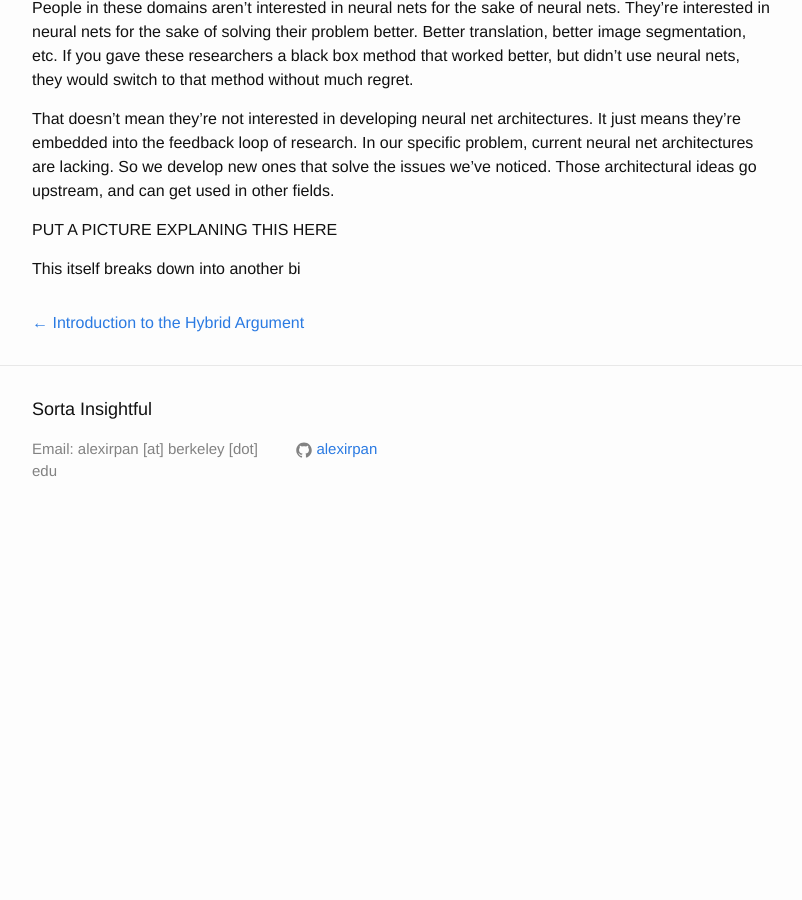
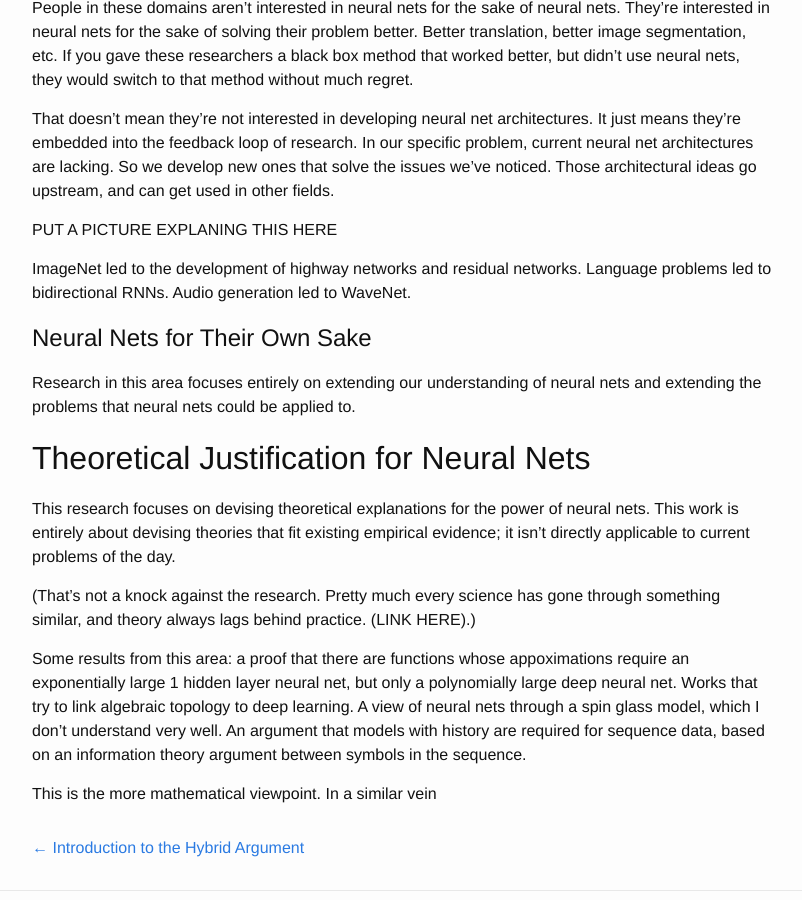
Before and after one commit to alexirpan/alexirpan.github.io, a Jekyll site: the page built from _posts/2016-12-17-dl-philosophy.markdown, in a window 1280 px wide and 900 px high, scrolled down 7739 px. Shown: the whole window, without its empty margins (238-1040 px from the left). Built offline with Jekyll 4.4.1, drawn with Linux system fonts in a browser that asks for light colours; before the commit the page ends 8282 px from its top, so only the background shows below that.

Commit message:
More progress

```diff
--- a/_posts/2016-12-17-dl-philosophy.markdown
+++ b/_posts/2016-12-17-dl-philosophy.markdown
@@ -426,4 +426,30 @@ and can get used in other fields.
 
 PUT A PICTURE EXPLANING THIS HERE
 
-This itself breaks down into another bi
+ImageNet led to the development of highway networks and residual networks.
+Language problems led to bidirectional RNNs. Audio generation led to WaveNet.
+
+Neural Nets for Their Own Sake
+=========================================================================
+
+Research in this area focuses entirely on extending our understanding of
+neural nets and extending the problems that neural nets could be applied to.
+
+Theoretical Justification for Neural Nets
+----------------------------------------------------------------------------
+
+This research focuses on devising theoretical explanations for the power of neural
+nets. This work is entirely about devising theories that fit existing
+empirical evidence; it isn't directly applicable to current problems of the day.
+
+(That's not a knock against the research. Pretty much every science has gone
+through something similar, and theory always lags behind practice. (LINK HERE).)
+
+Some results from this area: a proof that there are functions whose appoximations
+require an exponentially large 1 hidden layer neural net, but only a polynomially
+large deep neural net. Works that try to link algebraic topology to deep learning.
+A view of neural nets through a spin glass model, which I don't understand very
+well. An argument that models with history are required for sequence data, based
+on an information theory argument between symbols in the sequence.
+
+This is the more mathematical viewpoint. In a similar vein
```
